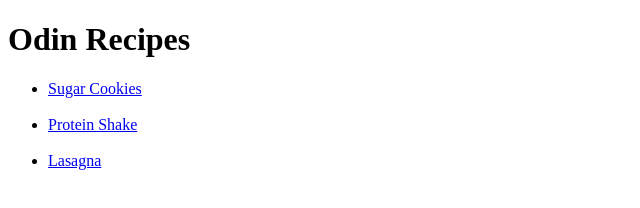
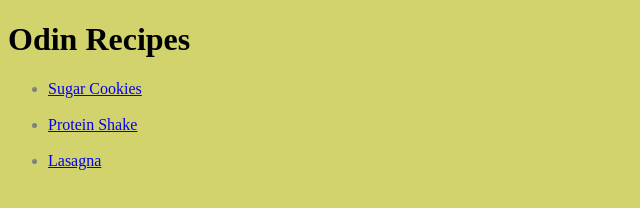
Before and after one commit to sujkovic/odin-recipes, a plain HTML site: page index.html in a window 1280 px wide. Shown: the whole page, without its empty margins (0-640 px from the left). Drawn offline with Linux system fonts and the light colour scheme.

Commit message:
added background color to main page

```diff
--- a/index.html
+++ b/index.html
@@ -5,13 +5,16 @@
     <meta http-equiv="X-UA-Compatible" content="IE=edge">
     <meta name="viewport" content="width=device-width, initial-scale=1.0">
     <title>Adrian's Recipes</title>
+    <link rel="stylesheet" href="styles.css">
 </head>
 <body>
+    <div>
     <h1>Odin Recipes</h1>
     <ul>
         <li><a href="./recipes/cookies.html">Sugar Cookies</a></li><br>
         <li><a href="./recipes/protein.html">Protein Shake</a></li><br>
         <li><a href="./recipes/lasagna.html">Lasagna</a></li>
     </ul>
+    </div>
 </body>
 </html>
--- /dev/null
+++ b/styles.css
@@ -0,0 +1,6 @@
+html {
+    background-color: rgb(211, 211, 109);
+}
+ul li {
+    color: gray;
+}
```
